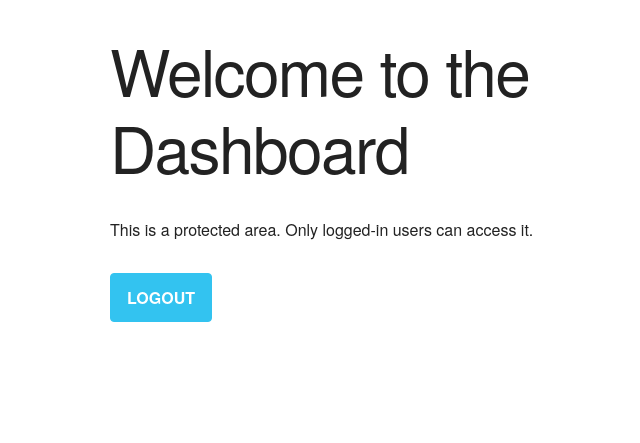
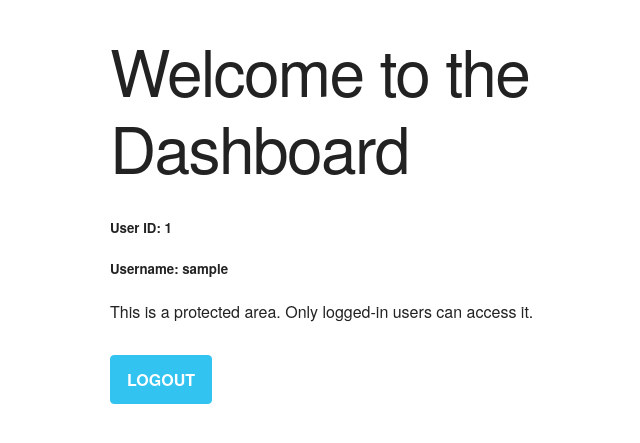
Before and after one commit to ralphbotes/FlaskFlasher, a Flask app: page / in a window 1280 px wide. Shown: the top 443 px of the page, without its empty margins (230-870 px from the left). Run offline with Flask 3, Linux system fonts and the light colour scheme; the visitor is signed in with stand-in values (Sample User, id 1).

Commit message:
User ID and username addition to dashboard test

```diff
--- a/app.py
+++ b/app.py
@@ -1,7 +1,7 @@
 from flask import Flask, render_template, request, redirect, url_for, flash
 from flask_sqlalchemy import SQLAlchemy
 from werkzeug.security import generate_password_hash, check_password_hash
-from flask_login import LoginManager, UserMixin, login_user, logout_user, login_required
+from flask_login import LoginManager, current_user, login_user, logout_user, login_required
 from models.models import db, User, Card
 
 app = Flask(__name__)
@@ -19,7 +19,7 @@ def load_user(user_id):
 @app.route('/dashboard')
 @login_required
 def dashboard():
-    return render_template('dashboard.html')
+    return render_template('dashboard.html', user=current_user)
 
 @app.route('/signup', methods=['GET', 'POST'])
 def signup():
--- a/templates/dashboard.html
+++ b/templates/dashboard.html
@@ -50,6 +50,8 @@
 </head>
 <body>
     <h1>Welcome to the Dashboard</h1>
+    <h5>User ID: {{ user.id }}</h5>
+    <h5>Username: {{ user.username }}</h5>
     <p>This is a protected area. Only logged-in users can access it.</p>
     <a href="{{ url_for('logout') }}">Logout</a>
 </body>
```
